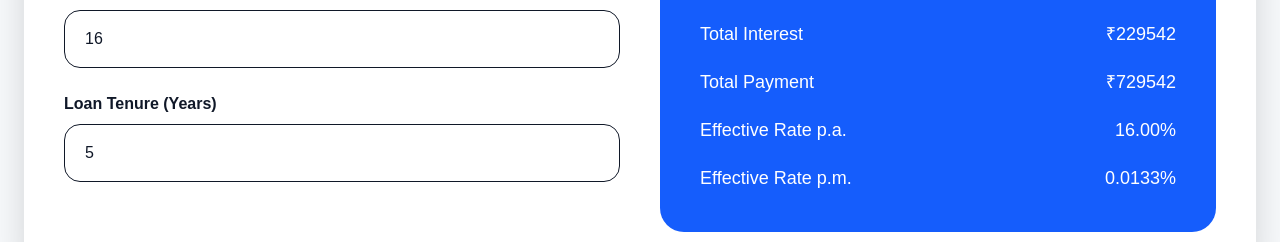
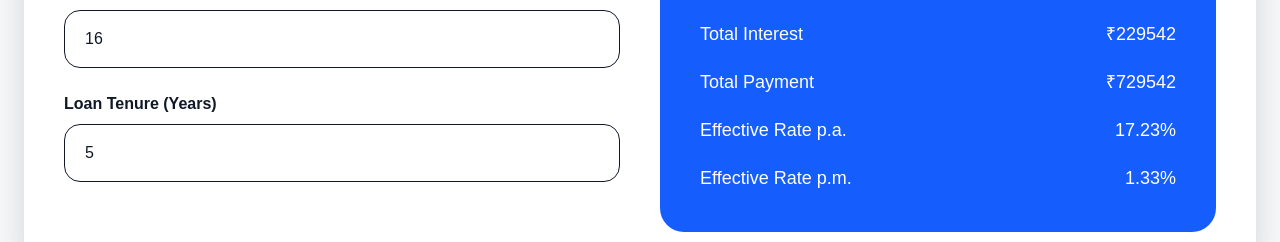
Before and after one commit to Mr-john62/connect-loans-warangal, a Next.js app: page / in a window 1280 px wide. Shown: the part 1587-1829 px from the top of the page. Built offline with nearby package versions, Linux system fonts and the light colour scheme.

Commit message:
Final reducing balance EMI calculator

```diff
--- a/app/page.tsx
+++ b/app/page.tsx
@@ -18,18 +18,43 @@ export default function Home() {
   // Schedule Toggle
   const [showSchedule, setShowSchedule] = useState(false);
 
-  // EMI Formula
+  // REDUCING BALANCE EMI FORMULA
+
   const monthlyRate = interestRate / 12 / 100;
+
   const months = loanYears * 12;
 
-  const emi =
-    (loanAmount *
-      monthlyRate *
-      Math.pow(1 + monthlyRate, months)) /
-    (Math.pow(1 + monthlyRate, months) - 1);
+  let emi = 0;
+  let totalPayment = 0;
+  let totalInterest = 0;
+  let effectiveAnnualRate = 0;
 
-  const totalPayment = emi * months;
-  const totalInterest = totalPayment - loanAmount;
+  if (
+    loanAmount > 0 &&
+    interestRate > 0 &&
+    loanYears > 0
+  ) {
+
+    emi =
+      (
+        loanAmount *
+        monthlyRate *
+        Math.pow(1 + monthlyRate, months)
+      ) /
+      (
+        Math.pow(1 + monthlyRate, months) - 1
+      );
+
+    totalPayment = emi * months;
+
+    totalInterest = totalPayment - loanAmount;
+
+    // Effective Annual Rate
+    effectiveAnnualRate =
+      (
+        Math.pow(1 + monthlyRate, 12) - 1
+      ) * 100;
+  }
 
   // Loan Schedule
   const schedule = [];
@@ -39,6 +64,7 @@ export default function Home() {
   for (let i = 1; i <= months; i++) {
 
     const interest = balance * monthlyRate;
+
     const principal = emi - interest;
 
     balance -= principal;
@@ -48,7 +74,9 @@ export default function Home() {
       emi: emi.toFixed(0),
       interest: interest.toFixed(0),
       principal: principal.toFixed(0),
-      balance: balance > 0 ? balance.toFixed(0) : "0",
+      balance: balance > 0
+        ? balance.toFixed(0)
+        : "0",
     });
   }
 
@@ -64,7 +92,8 @@ export default function Home() {
 💰 Loan Amount: ₹${loanValue}
 `;
 
-    const whatsappUrl = `https://wa.me/919704193481?text=${encodeURIComponent(message)}`;
+    const whatsappUrl =
+      `https://wa.me/919704193481?text=${encodeURIComponent(message)}`;
 
     window.open(whatsappUrl, "_blank");
   };
@@ -213,7 +242,10 @@ export default function Home() {
       </section>
 
       {/* Services */}
-      <section id="services" className="py-16 md:py-24 bg-white">
+      <section
+        id="services"
+        className="py-16 md:py-24 bg-white"
+      >
 
         <div className="max-w-7xl mx-auto px-4 md:px-6">
 
@@ -258,8 +290,11 @@ export default function Home() {
 
       </section>
 
-      {/* EMI */}
-      <section id="emi" className="py-16 md:py-24 bg-slate-50">
+      {/* EMI Calculator */}
+      <section
+        id="emi"
+        className="py-16 md:py-24 bg-slate-50"
+      >
 
         <div className="max-w-7xl mx-auto px-4 md:px-6">
 
@@ -285,7 +320,9 @@ export default function Home() {
                 <input
                   type="number"
                   value={loanAmount}
-                  onChange={(e) => setLoanAmount(Number(e.target.value))}
+                  onChange={(e) =>
+                    setLoanAmount(Number(e.target.value))
+                  }
                   className="w-full border rounded-2xl px-5 py-4 mt-2"
                 />
 
@@ -300,7 +337,9 @@ export default function Home() {
                 <input
                   type="number"
                   value={interestRate}
-                  onChange={(e) => setInterestRate(Number(e.target.value))}
+                  onChange={(e) =>
+                    setInterestRate(Number(e.target.value))
+                  }
                   className="w-full border rounded-2xl px-5 py-4 mt-2"
                 />
 
@@ -315,7 +354,9 @@ export default function Home() {
                 <input
                   type="number"
                   value={loanYears}
-                  onChange={(e) => setLoanYears(Number(e.target.value))}
+                  onChange={(e) =>
+                    setLoanYears(Number(e.target.value))
+                  }
                   className="w-full border rounded-2xl px-5 py-4 mt-2"
                 />
 
@@ -349,12 +390,16 @@ export default function Home() {
 
                 <div className="flex justify-between">
                   <span>Effective Rate p.a.</span>
-                  <span>{interestRate.toFixed(2)}%</span>
+                  <span>
+                    {effectiveAnnualRate.toFixed(2)}%
+                  </span>
                 </div>
 
                 <div className="flex justify-between">
                   <span>Effective Rate p.m.</span>
-                  <span>{monthlyRate.toFixed(4)}%</span>
+                  <span>
+                    {(monthlyRate * 100).toFixed(2)}%
+                  </span>
                 </div>
 
               </div>
@@ -367,7 +412,9 @@ export default function Home() {
           <div className="mt-10 text-center">
 
             <button
-              onClick={() => setShowSchedule(!showSchedule)}
+              onClick={() =>
+                setShowSchedule(!showSchedule)
+              }
               className="bg-blue-600 text-white px-8 py-4 rounded-2xl text-lg font-semibold hover:bg-blue-700 transition"
             >
 
@@ -400,11 +447,25 @@ export default function Home() {
 
                     <tr>
 
-                      <th className="p-4 md:p-5 font-bold">Month</th>
-                      <th className="p-4 md:p-5 font-bold">EMI</th>
-                      <th className="p-4 md:p-5 font-bold">Interest</th>
-                      <th className="p-4 md:p-5 font-bold">Principal</th>
-                      <th className="p-4 md:p-5 font-bold">Balance</th>
+                      <th className="p-4 md:p-5 font-bold">
+                        Month
+                      </th>
+
+                      <th className="p-4 md:p-5 font-bold">
+                        EMI
+                      </th>
+
+                      <th className="p-4 md:p-5 font-bold">
+                        Interest
+                      </th>
+
+                      <th className="p-4 md:p-5 font-bold">
+                        Principal
+                      </th>
+
+                      <th className="p-4 md:p-5 font-bold">
+                        Balance
+                      </th>
 
                     </tr>
 
@@ -419,7 +480,9 @@ export default function Home() {
                         className="border-b hover:bg-blue-50 transition"
                       >
 
-                        <td className="p-4 md:p-5">{item.month}</td>
+                        <td className="p-4 md:p-5">
+                          {item.month}
+                        </td>
 
                         <td className="p-4 md:p-5 font-semibold">
                           ₹{item.emi}
@@ -456,7 +519,10 @@ export default function Home() {
       </section>
 
       {/* Contact */}
-      <section id="contact" className="py-16 md:py-24 bg-white">
+      <section
+        id="contact"
+        className="py-16 md:py-24 bg-white"
+      >
 
         <div className="max-w-7xl mx-auto px-4 md:px-6 grid grid-cols-1 lg:grid-cols-2 gap-16 items-center">
 
```
